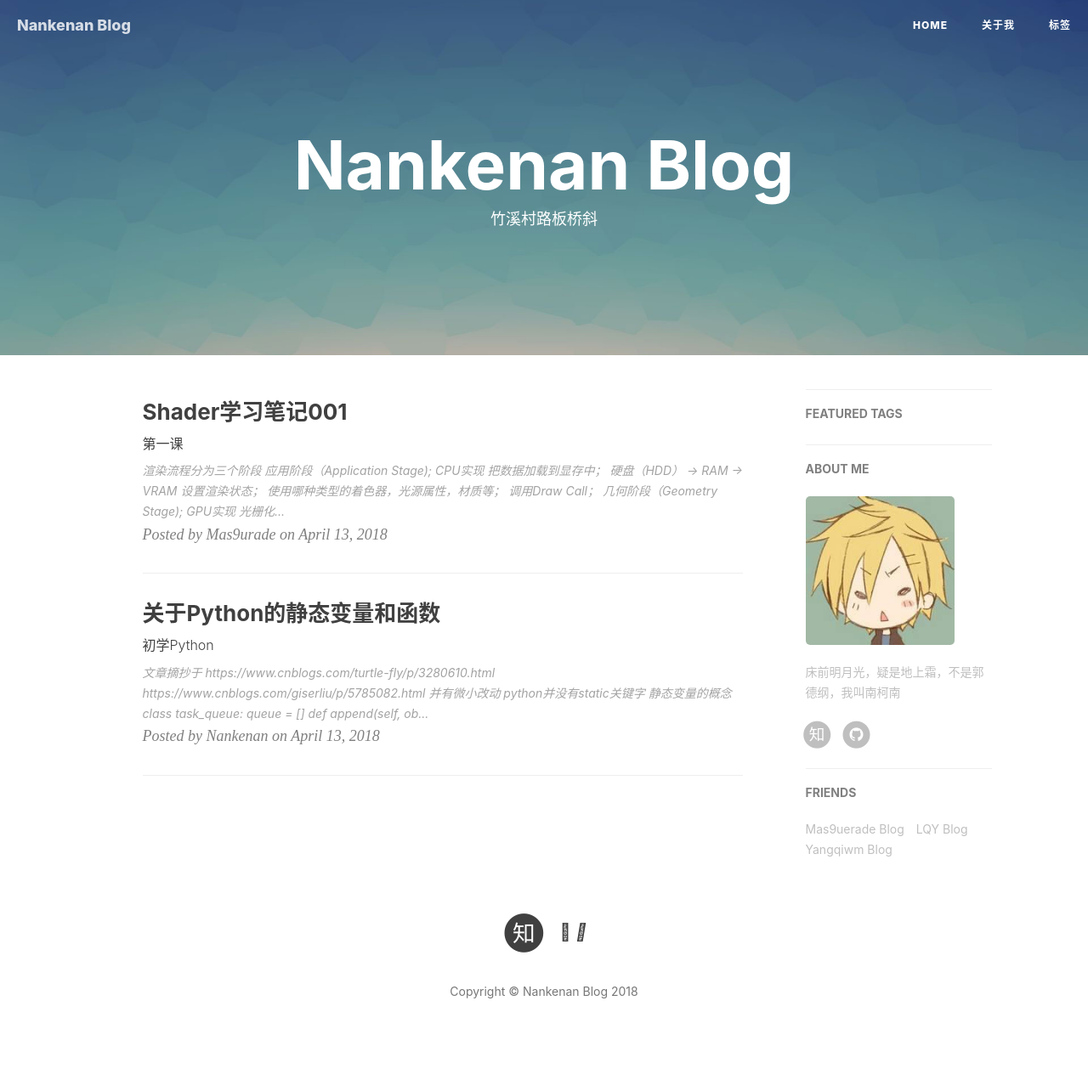
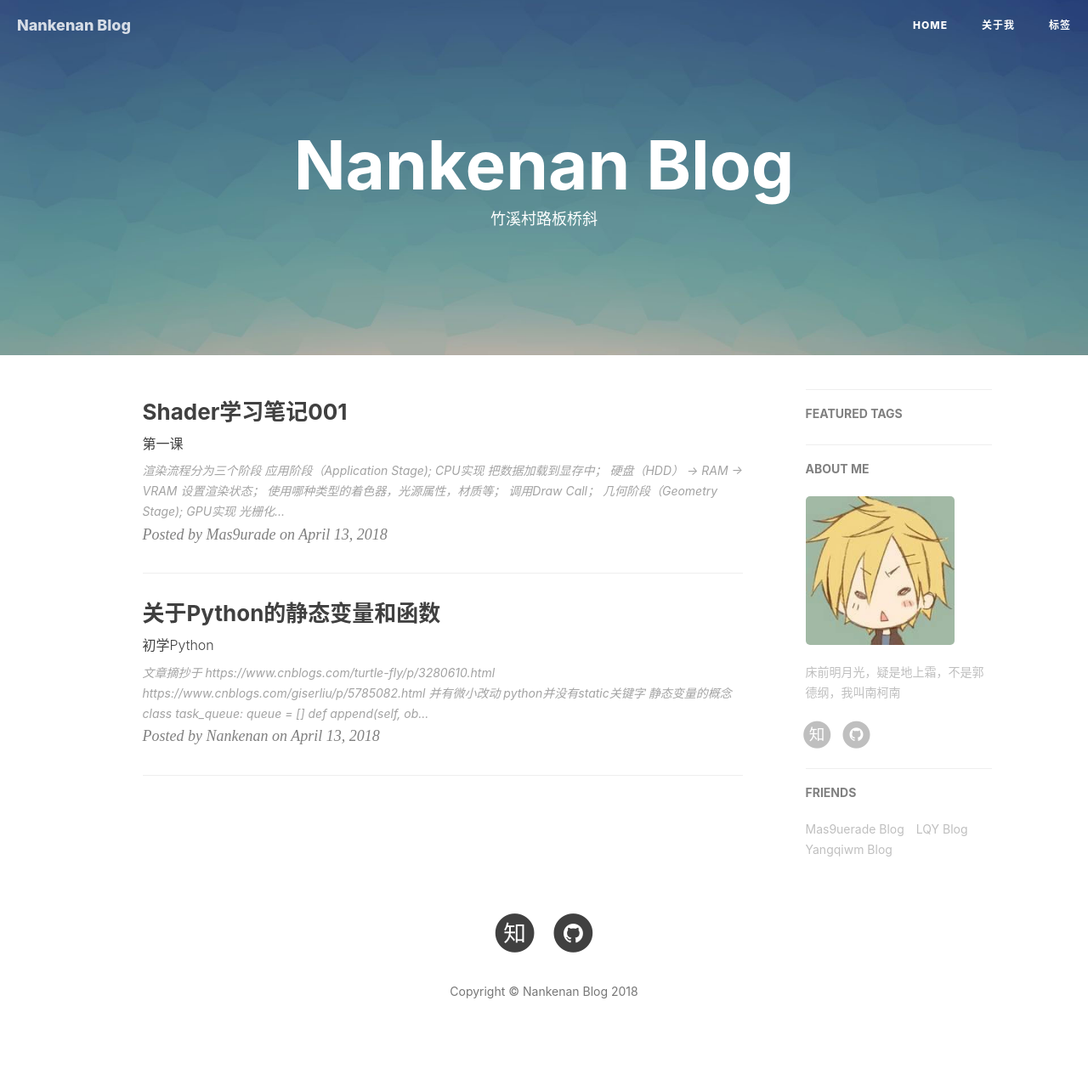
Before and after one commit to nankenan/nankenan.github.io, a Jekyll site: the page built from index.html, in a window 1280 px wide. Shown: the whole page at 85% size. Built offline with Jekyll 4.4.1, drawn with Linux system fonts in a browser that asks for light colours; nearby versions of some CDN libraries; the list of posts is cut into pages by our own code; comment, search, counter and statistics services are not loaded.

Commit message:
更新github图标

```diff
--- a/_includes/footer.html
+++ b/_includes/footer.html
@@ -61,9 +61,9 @@
                     {% if site.github_username %}
                     <li>
                         <a target="_blank" href="https://github.com/{{ site.github_username }}">
-                            <span class="fa-github">
-                                <i class="fab fa-github-2x"></i>
-                                <i class="fab fa-github"></i>
+                            <span class="fa-stack fa-lg">
+                                <i class="fa fa-circle fa-stack-2x"></i>
+                                <i class="fa fa-github fa-stack-1x fa-inverse"></i>
                             </span>
                         </a>
                     </li>
```
